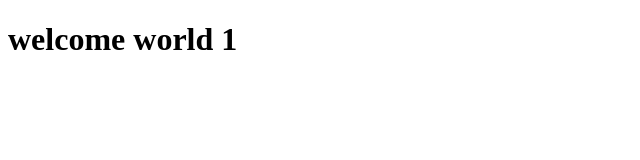
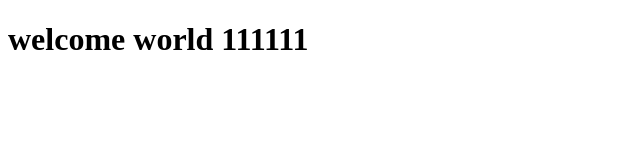
Before and after one commit to Med-MedOox/Med-MedOox.github.io, a plain HTML site: page index.html in a window 1280 px wide. Shown: the whole page, without its empty margins (0-640 px from the left). Drawn offline with Linux system fonts and the light colour scheme.

Commit message:
Update index.html

```diff
--- a/index.html
+++ b/index.html
@@ -7,6 +7,6 @@
     <title>Document</title>
 </head>
 <body>
-    <h1>welcome world 1</h1>
+    <h1>welcome world 111111</h1>
 </body>
 </html>
```
